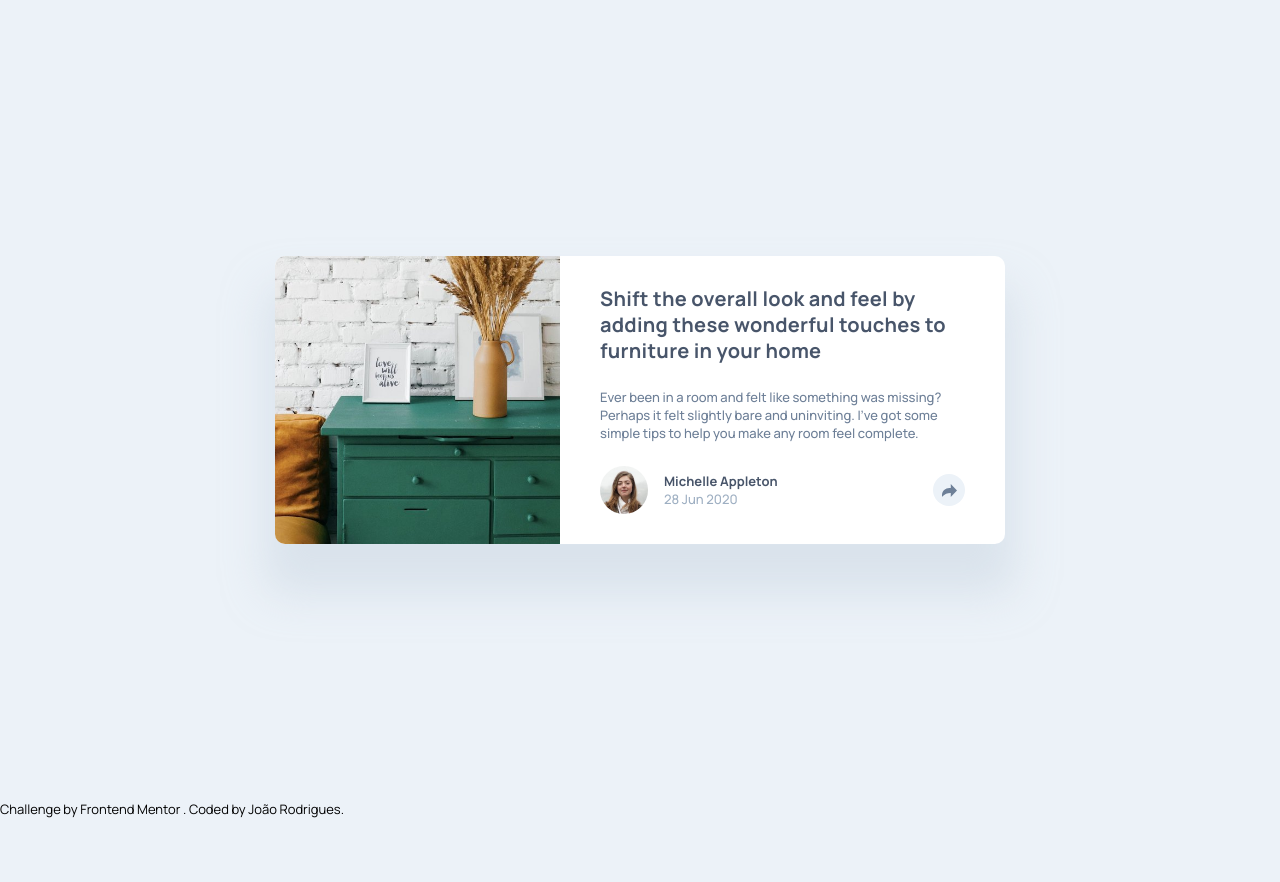
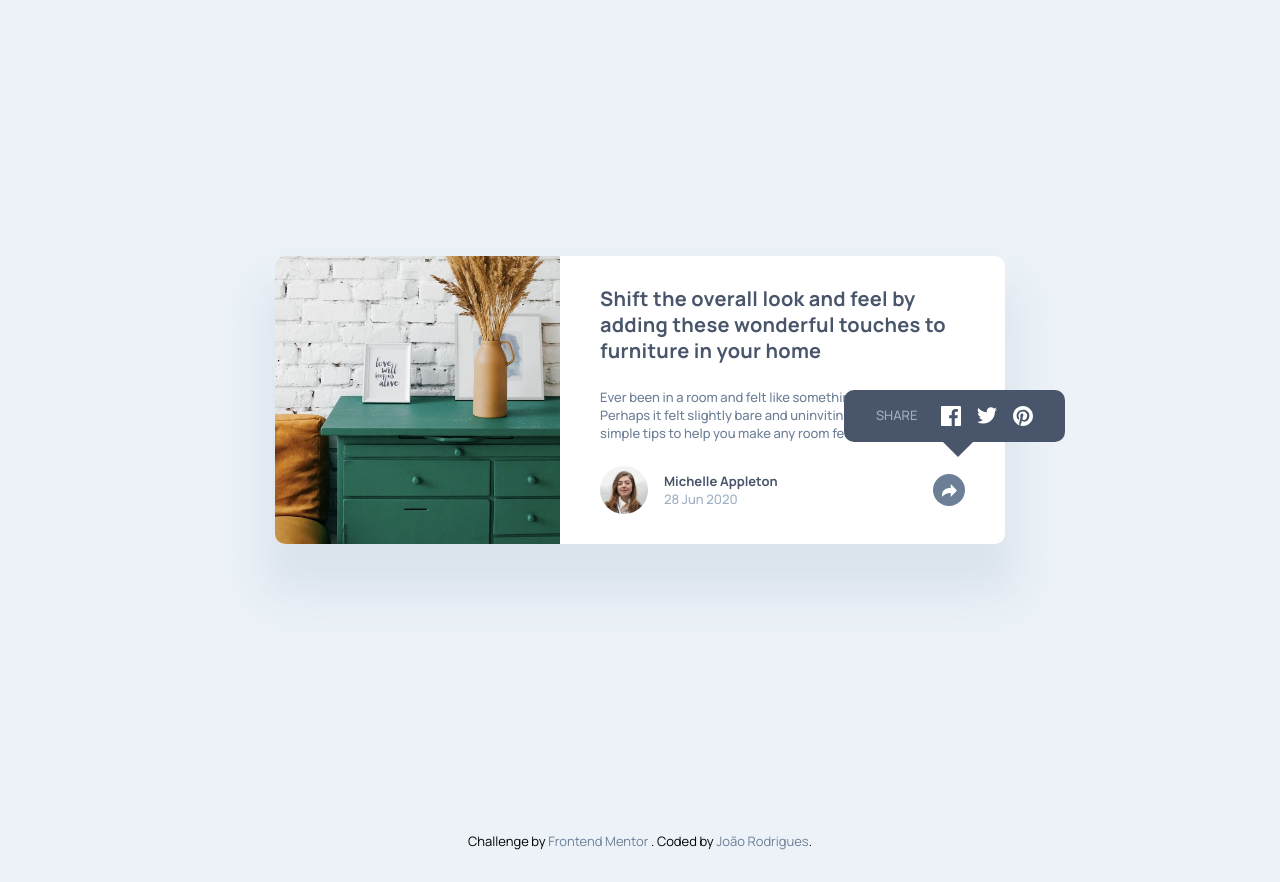
Before and after one commit to Joao0330/article-preview-component-frontendmentor, a plain HTML site: page index.html in a window 1280 px wide. Both pictures are taken after a click on the button 949 px from the left and 490 px from the top of the page. Before the commit the page ends 818 px from the top, so only its background shows below. Drawn offline with Linux system fonts and the light colour scheme.

Commit message:
Solved the challenge

```diff
--- a/index.html
+++ b/index.html
@@ -33,9 +33,57 @@
 								</div>
 							</address>
 
-							<button type="button">
-								<img src="./images/icon-share.svg" alt="share icon" />
+							<button type="button" id="cardBtn">
+								<svg xmlns="http://www.w3.org/2000/svg" width="15" height="13">
+									<path fill="#6E8098" d="M15 6.495L8.766.014V3.88H7.441C3.33 3.88 0 7.039 0 10.936v2.049l.589-.612C2.59 10.294 5.422 9.11 8.39 9.11h.375v3.867L15 6.495z" />
+								</svg>
 							</button>
+
+							<div class="shareToast">
+								<div>
+									<span>share</span>
+									<ul>
+										<li>
+											<a
+												href="https://www.facebook.com/"
+												aria-label="Share on Facebook (Opens in a new tab)"
+												target="_blank
+                      "
+												rel="noopener noreferrer"
+											>
+												<img src="./images/icon-facebook.svg" alt="Facebook icon" />
+											</a>
+										</li>
+										<li>
+											<a
+												href="https://x.com/"
+												aria-label="Share on twitter (Opens in a new tab)"
+												target="_blank
+                      "
+												rel="noopener noreferrer"
+											>
+												<img src="./images/icon-twitter.svg" alt="Twitter icon" />
+											</a>
+										</li>
+										<li>
+											<a
+												href="https://pinterest.com/"
+												aria-label="Share on Pinterest (Opens in a new tab)"
+												target="_blank
+                      "
+												rel="noopener noreferrer"
+											>
+												<img src="./images/icon-pinterest.svg" alt="Pinterest icon" />
+											</a>
+										</li>
+									</ul>
+								</div>
+								<button type="button" id="toastBtn">
+									<svg xmlns="http://www.w3.org/2000/svg" width="15" height="13">
+										<path fill="#6E8098" d="M15 6.495L8.766.014V3.88H7.441C3.33 3.88 0 7.039 0 10.936v2.049l.589-.612C2.59 10.294 5.422 9.11 8.39 9.11h.375v3.867L15 6.495z" />
+									</svg>
+								</button>
+							</div>
 						</div>
 					</div>
 				</article>
--- a/main.js
+++ b/main.js
@@ -0,0 +1,13 @@
+const cardBtn = document.getElementById('cardBtn');
+const toastBtn = document.getElementById('toastBtn');
+const shareToast = document.querySelector('.shareToast');
+
+cardBtn.addEventListener('click', () => {
+	shareToast.classList.toggle('active');
+	cardBtn.classList.toggle('active');
+});
+
+toastBtn.addEventListener('click', () => {
+	shareToast.classList.remove('active');
+	cardBtn.classList.toggle('active');
+});
--- a/styles/components/_card.scss
+++ b/styles/components/_card.scss
@@ -30,6 +30,7 @@
 		}
 
 		&-bottom {
+			position: relative;
 			display: flex;
 			align-items: center;
 			justify-content: space-between;
@@ -76,6 +77,15 @@
 				justify-content: center;
 				background: $color-grey-200;
 				cursor: pointer;
+				transition: all 0.15s ease-in-out;
+
+				&.active {
+					background: $color-grey-500;
+
+					path {
+						fill: white;
+					}
+				}
 			}
 		}
 	}
@@ -83,11 +93,13 @@
 	@include breakpointMobile(48rem) {
 		max-width: 38rem;
 		flex-direction: row;
+		overflow: visible;
 
 		figure {
 			img {
 				height: 100%;
 				object-fit: cover;
+				border-radius: 0.625rem 0 0 0.625rem;
 			}
 		}
 
@@ -119,6 +131,18 @@
 			p {
 				max-width: 22.813rem;
 			}
+
+			&-bottom {
+				button {
+					&:hover {
+						background: $color-grey-500;
+
+						path {
+							fill: white;
+						}
+					}
+				}
+			}
 		}
 	}
 }
--- /dev/null
+++ b/styles/components/_index.scss
@@ -0,0 +1,2 @@
+@forward 'card';
+@forward 'toast';
--- /dev/null
+++ b/styles/components/_toast.scss
@@ -0,0 +1,83 @@
+@use '../abstracts' as *;
+
+.shareToast {
+	position: absolute;
+	top: 150%;
+	left: -1.875rem;
+	right: -1.875rem;
+	bottom: -1.125rem;
+	background: $color-grey-900;
+	padding: 1rem 2rem;
+	display: flex;
+	align-items: center;
+	justify-content: space-between;
+	pointer-events: none;
+	opacity: 0;
+	transition: all 0.3s ease;
+
+	&.active {
+		top: 0;
+		opacity: 1;
+		pointer-events: auto;
+	}
+
+	div {
+		display: flex;
+
+		span {
+			margin-right: 1.5rem;
+			font-weight: 500;
+			line-height: 140%;
+			letter-spacing: 25%;
+			text-transform: uppercase;
+			color: $color-grey-400;
+		}
+
+		ul {
+			display: flex;
+			align-items: center;
+			gap: 1rem;
+		}
+	}
+	button {
+		background: $color-grey-500;
+		cursor: pointer;
+
+		path {
+			fill: white;
+		}
+	}
+
+	@include breakpointMobile(48rem) {
+		top: 0%;
+		left: auto;
+		bottom: auto;
+		right: -32.5%;
+		border-radius: 0.625rem;
+		z-index: 10;
+
+		&::after {
+			content: '';
+			position: absolute;
+			bottom: -20%;
+			left: 46%;
+			width: 1.5rem;
+			height: 1.5rem;
+			background: $color-grey-900;
+			transform: rotate(45deg);
+			z-index: -1;
+		}
+
+		button {
+			display: none;
+		}
+
+		&.active {
+			top: -160%;
+		}
+	}
+
+	@include breakpointMobile(80rem) {
+		right: -27.5%;
+	}
+}
--- a/styles/layout/_footer.scss
+++ b/styles/layout/_footer.scss
@@ -1 +1,12 @@
 @use '../abstracts' as *;
+
+footer {
+	max-width: 75rem; //1200px
+	margin: 0 auto;
+	padding: 2rem 1rem;
+	text-align: center;
+
+	a {
+		color: $color-grey-500;
+	}
+}
--- a/styles/main.scss
+++ b/styles/main.scss
@@ -2,6 +2,6 @@
 
 @use 'abstracts';
 
-@use 'components/card';
+@use 'components';
 
 @use 'layout/footer';
```
Also changed, not shown: styles/main.css.
